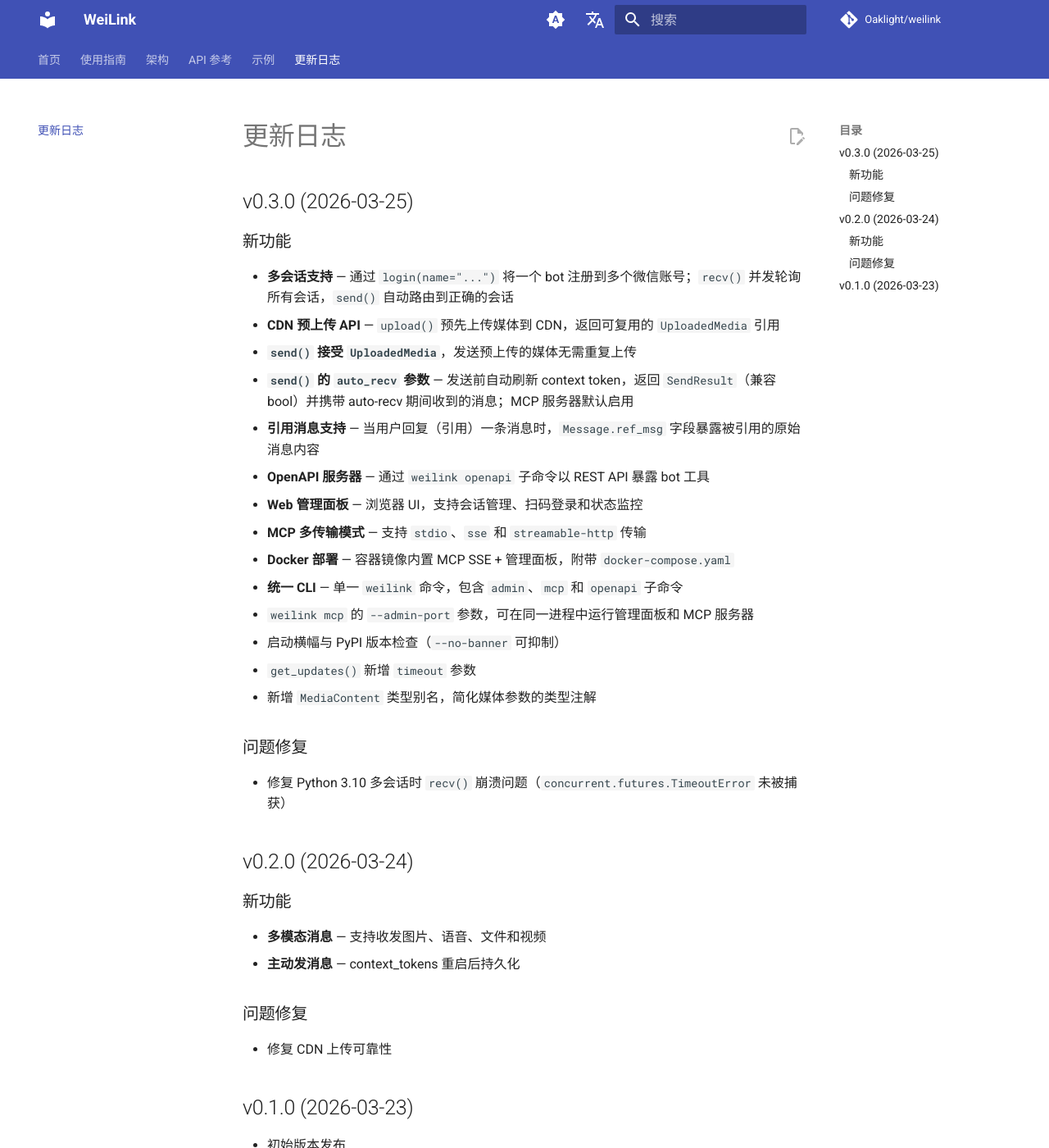
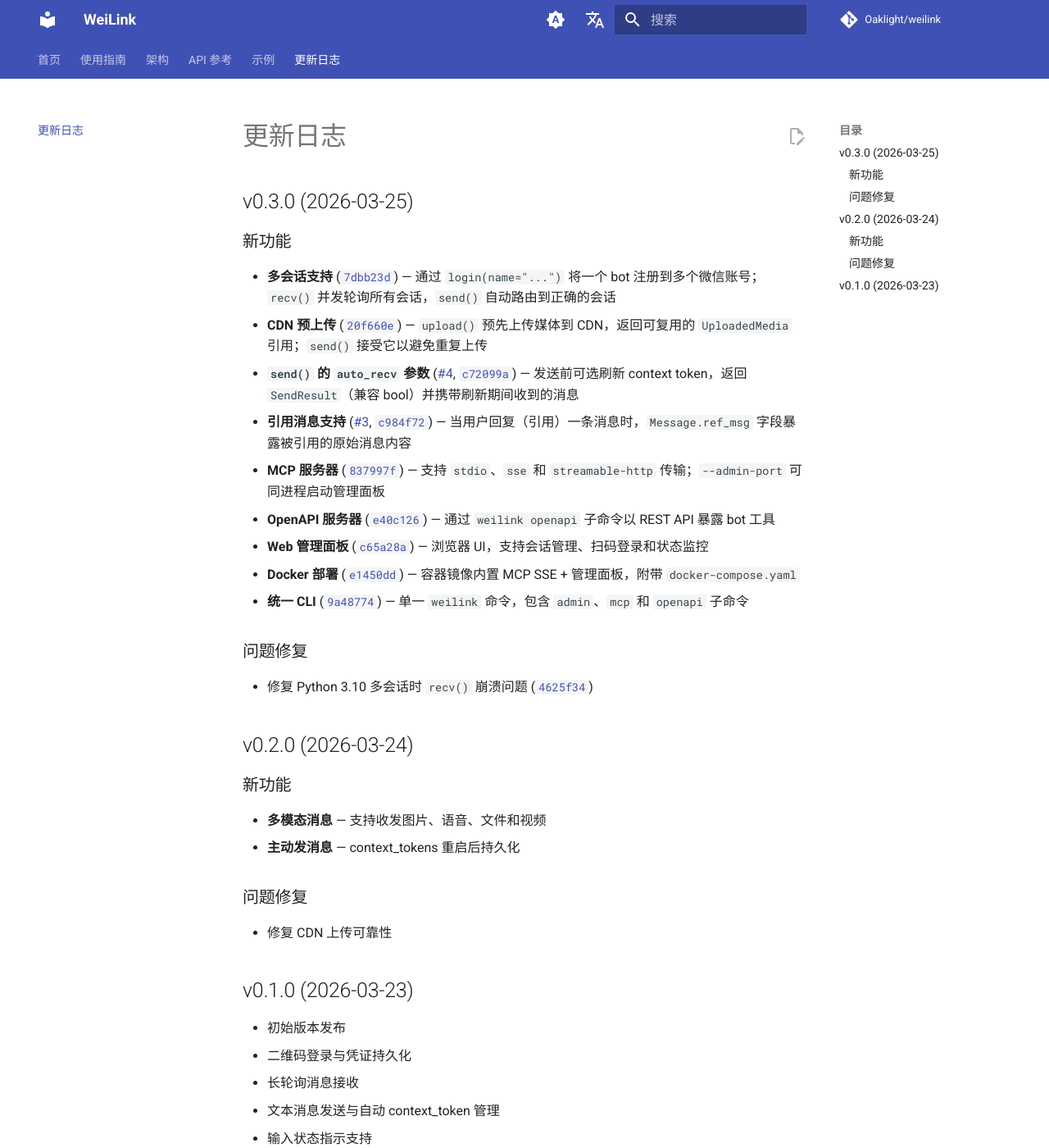
Before and after one commit to Oaklight/weilink, an MkDocs documentation site: the page built from docs/changelog.md, in a window 1280 px wide and 1400 px high. Shown: the whole window at 82% size. Built offline with MkDocs 1.6.1 and Material for MkDocs 9.7.7, drawn with Linux system fonts in a browser that asks for light colours; comment, search, counter and statistics services are not loaded.

Commit message:
分类更新日志并添加 commit/issue 引用，在注意事项中标注 auto_recv 缓解说明

```diff
--- a/docs/changelog.md
+++ b/docs/changelog.md
@@ -4,24 +4,19 @@
 
 ### 新功能
 
-- **多会话支持** — 通过 `login(name="...")` 将一个 bot 注册到多个微信账号；`recv()` 并发轮询所有会话，`send()` 自动路由到正确的会话
-- **CDN 预上传 API** — `upload()` 预先上传媒体到 CDN，返回可复用的 `UploadedMedia` 引用
-- **`send()` 接受 `UploadedMedia`**，发送预上传的媒体无需重复上传
-- **`send()` 的 `auto_recv` 参数** — 发送前自动刷新 context token，返回 `SendResult`（兼容 bool）并携带 auto-recv 期间收到的消息；MCP 服务器默认启用
-- **引用消息支持** — 当用户回复（引用）一条消息时，`Message.ref_msg` 字段暴露被引用的原始消息内容
-- **OpenAPI 服务器** — 通过 `weilink openapi` 子命令以 REST API 暴露 bot 工具
-- **Web 管理面板** — 浏览器 UI，支持会话管理、扫码登录和状态监控
-- **MCP 多传输模式** — 支持 `stdio`、`sse` 和 `streamable-http` 传输
-- **Docker 部署** — 容器镜像内置 MCP SSE + 管理面板，附带 `docker-compose.yaml`
-- **统一 CLI** — 单一 `weilink` 命令，包含 `admin`、`mcp` 和 `openapi` 子命令
-- `weilink mcp` 的 `--admin-port` 参数，可在同一进程中运行管理面板和 MCP 服务器
-- 启动横幅与 PyPI 版本检查（`--no-banner` 可抑制）
-- `get_updates()` 新增 `timeout` 参数
-- 新增 `MediaContent` 类型别名，简化媒体参数的类型注解
+- **多会话支持** ([`7dbb23d`](https://github.com/Oaklight/weilink/commit/7dbb23d)) — 通过 `login(name="...")` 将一个 bot 注册到多个微信账号；`recv()` 并发轮询所有会话，`send()` 自动路由到正确的会话
+- **CDN 预上传** ([`20f660e`](https://github.com/Oaklight/weilink/commit/20f660e)) — `upload()` 预先上传媒体到 CDN，返回可复用的 `UploadedMedia` 引用；`send()` 接受它以避免重复上传
+- **`send()` 的 `auto_recv` 参数** ([#4](https://github.com/Oaklight/weilink/issues/4), [`c72099a`](https://github.com/Oaklight/weilink/commit/c72099a)) — 发送前可选刷新 context token，返回 `SendResult`（兼容 bool）并携带刷新期间收到的消息
+- **引用消息支持** ([#3](https://github.com/Oaklight/weilink/issues/3), [`c984f72`](https://github.com/Oaklight/weilink/commit/c984f72)) — 当用户回复（引用）一条消息时，`Message.ref_msg` 字段暴露被引用的原始消息内容
+- **MCP 服务器** ([`837997f`](https://github.com/Oaklight/weilink/commit/837997f)) — 支持 `stdio`、`sse` 和 `streamable-http` 传输；`--admin-port` 可同进程启动管理面板
+- **OpenAPI 服务器** ([`e40c126`](https://github.com/Oaklight/weilink/commit/e40c126)) — 通过 `weilink openapi` 子命令以 REST API 暴露 bot 工具
+- **Web 管理面板** ([`c65a28a`](https://github.com/Oaklight/weilink/commit/c65a28a)) — 浏览器 UI，支持会话管理、扫码登录和状态监控
+- **Docker 部署** ([`e1450dd`](https://github.com/Oaklight/weilink/commit/e1450dd)) — 容器镜像内置 MCP SSE + 管理面板，附带 `docker-compose.yaml`
+- **统一 CLI** ([`9a48774`](https://github.com/Oaklight/weilink/commit/9a48774)) — 单一 `weilink` 命令，包含 `admin`、`mcp` 和 `openapi` 子命令
 
 ### 问题修复
 
-- 修复 Python 3.10 多会话时 `recv()` 崩溃问题（`concurrent.futures.TimeoutError` 未被捕获）
+- 修复 Python 3.10 多会话时 `recv()` 崩溃问题 ([`4625f34`](https://github.com/Oaklight/weilink/commit/4625f34))
 
 ## v0.2.0 (2026-03-24)
 
```
Also changed, not shown: docs/usage/gotchas.md (+1 -1 lines).
